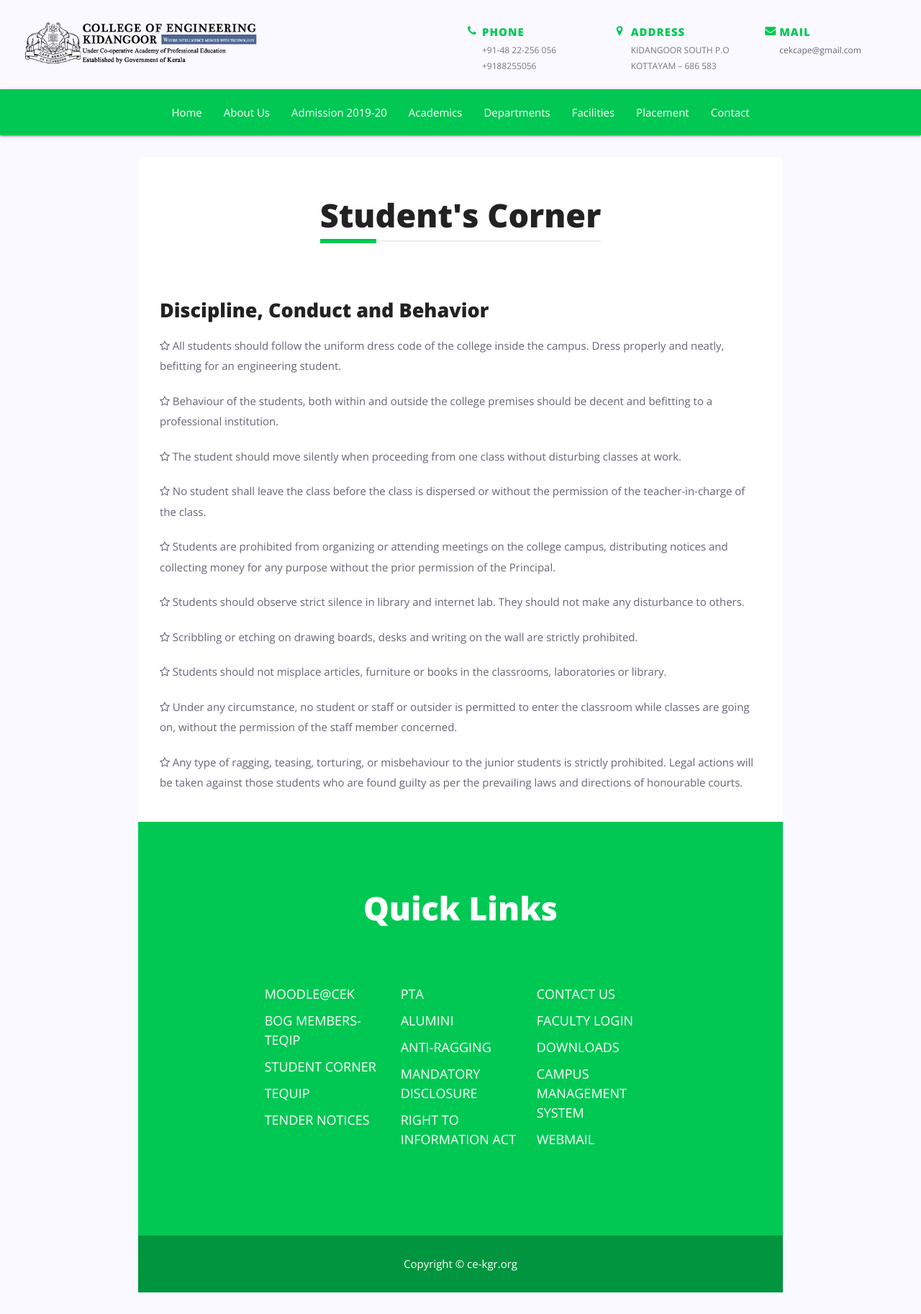
After one commit to infincek/CEK-website, a PHP site: page /studentcorner.php in a window 1280 px wide. The commit adds this page. Shown: the whole page at 72% size. Run offline with PHP 8.4, Linux system fonts and the light colour scheme; style sheets or scripts are compiled from the project's sources; some libraries are stand-ins or nearby versions.

Commit message:
Student Corner and NSS

```diff
--- a/footer.php
+++ b/footer.php
@@ -9,8 +9,8 @@
 							<ul>
 	                          	<li><a title="Moodle" href="http://172.17.0.50/moodle">Moodle@cek</a></li>
 	                          	<li><a href="http://ce-kgr.org/bog-members/">BOG Members-TEQIP</a></li>
-	                          	<li><a href="http://ce-kgr.org/student-corner/">Student Corner</a></li>
-	                          	<li><a href="http://ce-kgr.org/nss/">National Service Scheme</a></li>
+	                          	<li><a href="studentcorner.php">Student Corner</a></li>
+	                          	<li><a href="http://ce-kgr.org/nss/">Tequip</a></li>
 	                          	<li><a href="http://ce-kgr.org/category/tender/">Tender Notices</a></li>
                       		</ul>
 						</div>
--- /dev/null
+++ b/studentcorner.php
@@ -0,0 +1,29 @@
+<?php $title = "Student Corner | CEK";
+include "head.php";
+?>
+<body class="page">
+	<div id="wrapper">
+		<?php require "navbar.php"; ?>
+		<div class="page-contents container">
+			<div class="title center">
+				<h2 class="underlined"><span>Student's Corner</span></h2>
+            </div>
+			<div class="contents">
+        <h5>Discipline, Conduct and Behavior</h5>
+        <ul>
+              <li><p><i class="fa fa-star-o" aria-hidden="true"></i> All students should follow the uniform dress code of the college inside the campus. Dress properly and neatly, befitting for an engineering student.</p></li>
+              <li><p><i class="fa fa-star-o" aria-hidden="true"></i> Behaviour of the students, both within and outside the college premises should be decent and befitting to a professional institution.</p></li>
+              <li><p><i class="fa fa-star-o" aria-hidden="true"></i> The student should move silently when proceeding from one class without disturbing classes at work.</p></li>
+              <li><p><i class="fa fa-star-o" aria-hidden="true"></i> No student shall leave the class before the class is dispersed or without the permission of the teacher-in-charge of the class.</p></li>
+              <li><p><i class="fa fa-star-o" aria-hidden="true"></i> Students are prohibited from organizing or attending meetings on the college campus, distributing notices and collecting money for any purpose without the prior permission of the Principal.</p></li>
+              <li><p><i class="fa fa-star-o" aria-hidden="true"></i> Students should observe strict silence in library and internet lab. They should not make any disturbance to others.</p></li>
+              <li><p><i class="fa fa-star-o" aria-hidden="true"></i> Scribbling or etching on drawing boards, desks and writing on the wall are strictly prohibited.</p></li>
+              <li><p><i class="fa fa-star-o" aria-hidden="true"></i> Students should not misplace articles, furniture or books in the classrooms, laboratories or library.</p></li>
+              <li><p><i class="fa fa-star-o" aria-hidden="true"></i> Under any circumstance, no student or staff or outsider is permitted to enter the classroom while classes are going on, without the permission of the staff member concerned.</p></li>
+              <li><p><i class="fa fa-star-o" aria-hidden="true"></i> Any type of ragging, teasing, torturing, or misbehaviour to the junior students is strictly prohibited. Legal actions will be taken against those students who are found guilty as per the prevailing laws and directions of honourable courts.</p></li>
+      </ul>
+		</div>
+    <?php require "footer.php"; ?>
+	</div>
+</body>
+</html>
```
